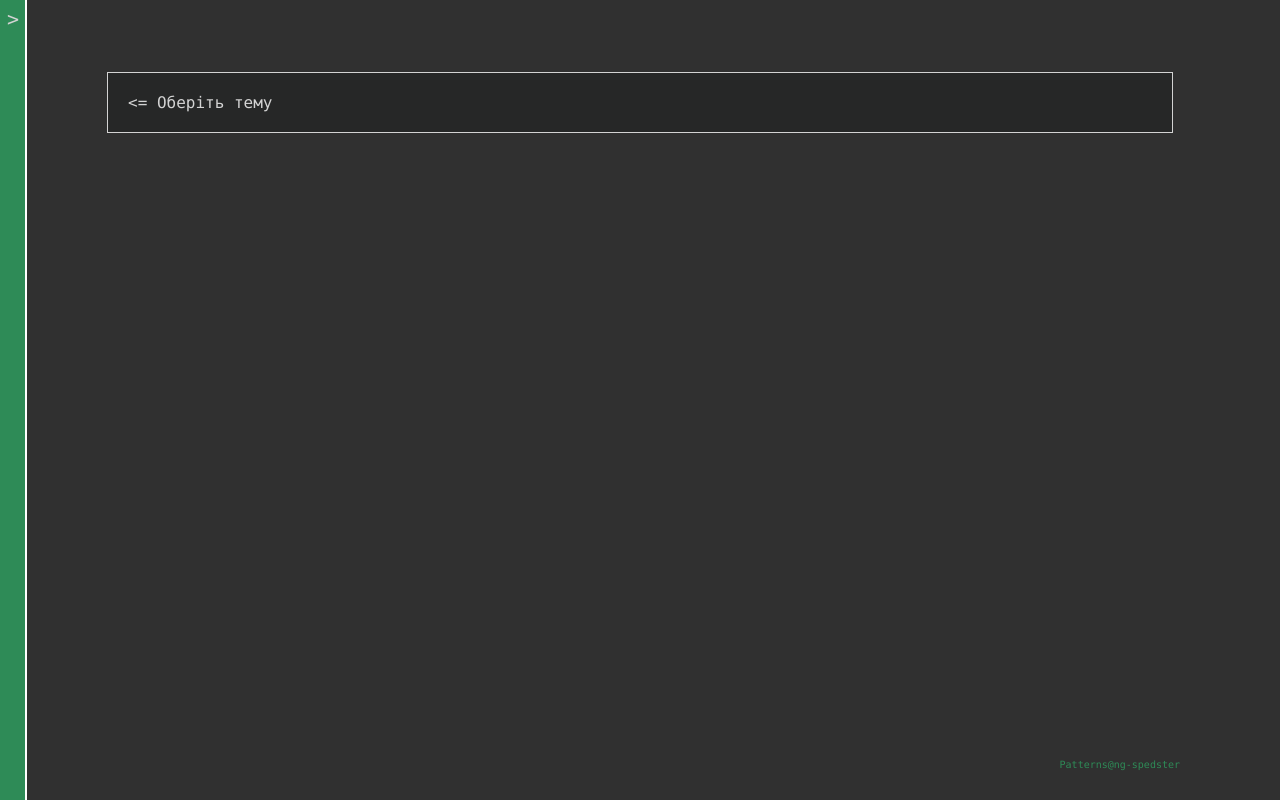
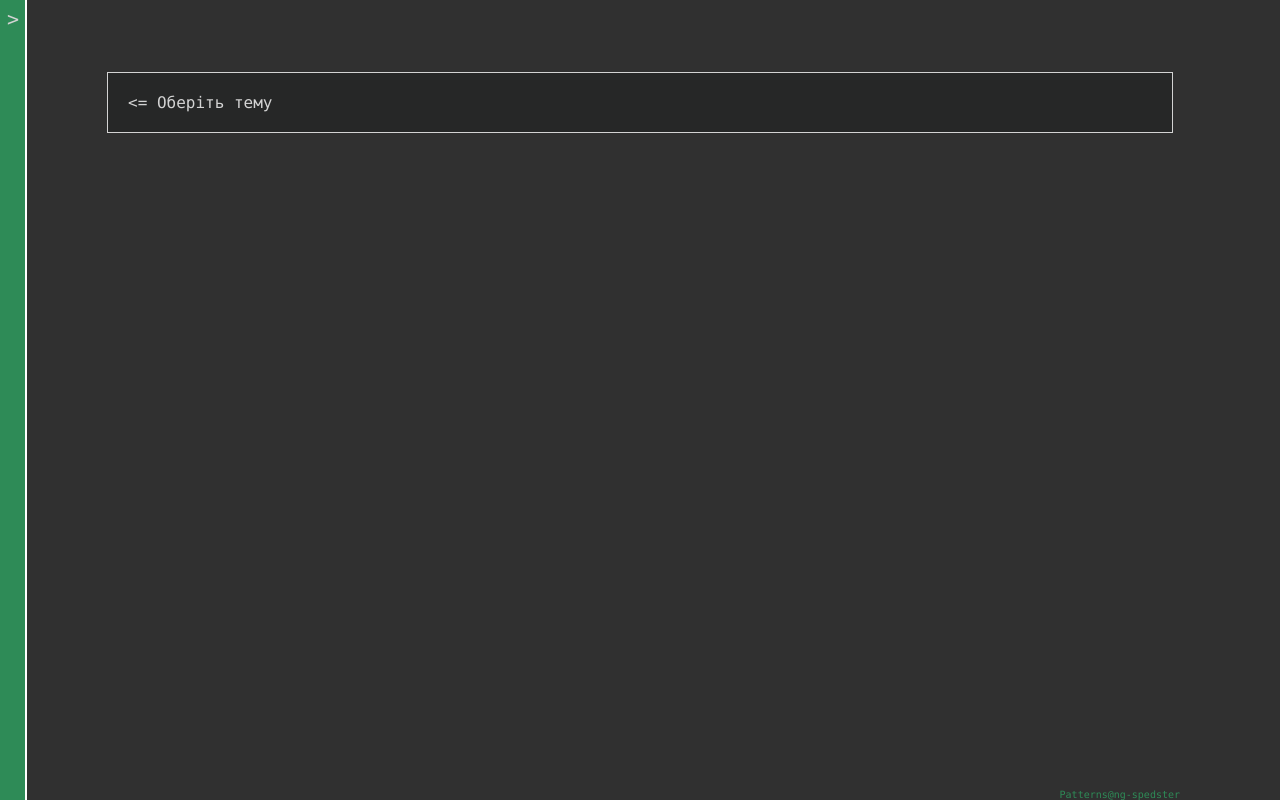
Before and after one commit to Madebyspeedster/pattern_handbook, a website: page index.html in a window 1280 px wide. Drawn offline with Linux system fonts and the light colour scheme.

```diff
--- a/style/main.css
+++ b/style/main.css
@@ -11,9 +11,10 @@
     color: seagreen;
     text-align: center;
     position: fixed;
-    bottom: 20px;
+    bottom: 0px;
     right: 100px;
     font-size: 10px;
+    margin: 0;
 }
 
 #btn-menu {
```
Also changed, not shown: dist/application.js.
